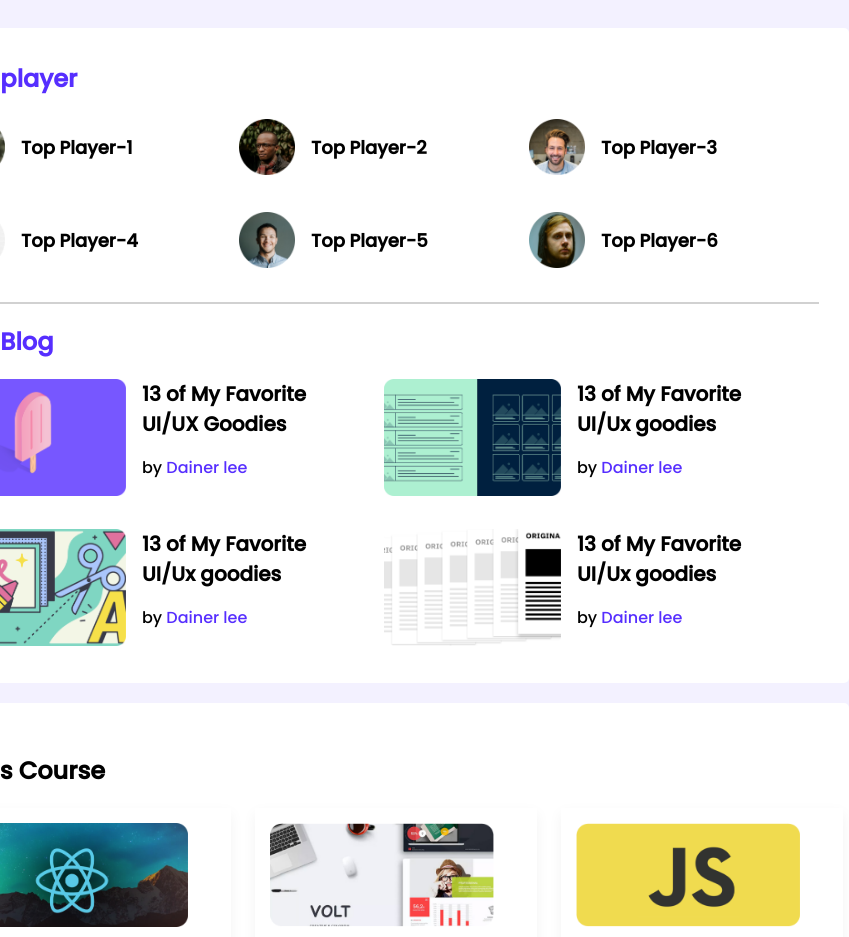
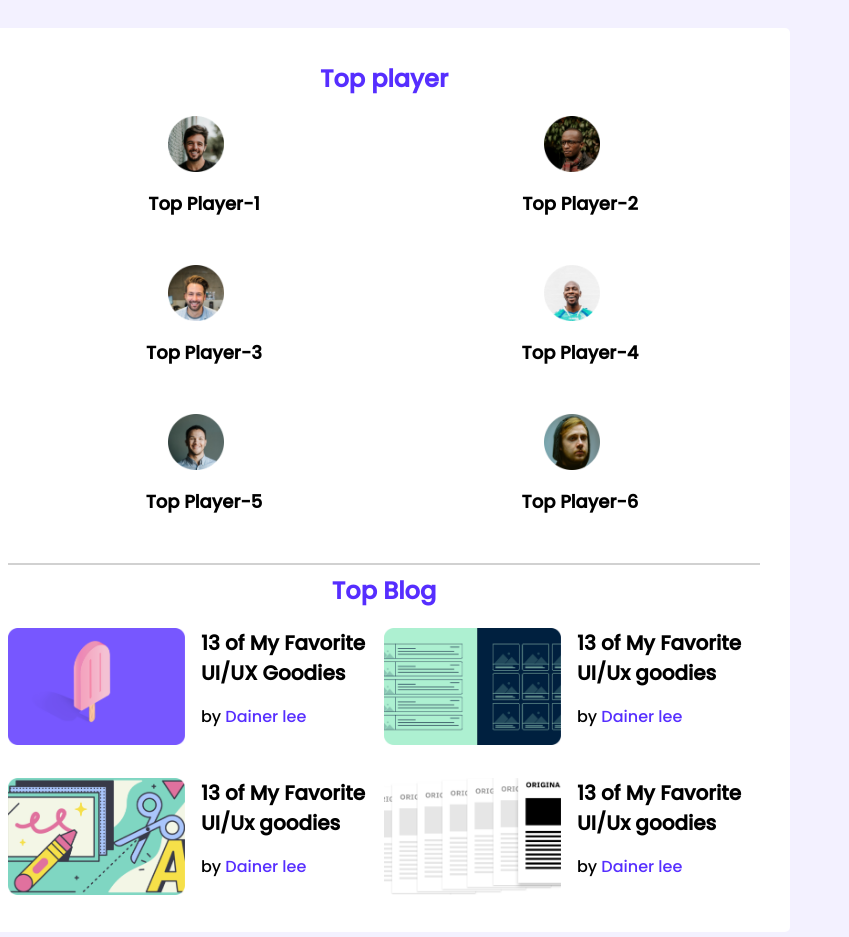
Before and after one commit to mominul-01/Leader_Board, a plain HTML site: page index.html in a window 768 px wide. Shown: the top 937 px of the page, 849 px wide, since content can reach past the window. Drawn offline with Linux system fonts and the light colour scheme.

Commit message:
doneg responsive

```diff
--- a/index.html
+++ b/index.html
@@ -9,8 +9,8 @@
     <link rel="stylesheet" href="styles/style.css">
 
     <!-- Font awesome -->
+    <script src="https://kit.fontawesome.com/ec1f367db1.js" crossorigin="anonymous"></script>
 
-    <script src="https://kit.fontawesome.com/ec1f367db1.js" crossorigin="anonymous"></script>
 </head>
 <body>
 
@@ -57,7 +57,7 @@
             <hr>
 
             <div class="top_blogs">
-                <h2 class="top_blog_heading">Top Blog</h2>
+                <h2 class="section_title">Top Blog</h2>
                 <div class="blogs">
                     <article class="blog">
                     <div class="blog_img">
@@ -103,7 +103,7 @@
         <!-- Lates Course -->
         <section class="container">
             <div class="lates_course">
-                <h2>Lates Course</h2>
+                <h2 class="section_title">Lates Course</h2>
                 <div class="courses">
                     <div class="course">
                         <div class="course_banner">
--- a/styles/style.css
+++ b/styles/style.css
@@ -62,7 +62,7 @@ hr{
     grid-template-columns: repeat(2, 1fr);
     grid-row-gap: 26px;
 }
-.top_blog_heading{
+.section_title{
     color: #562EFF;
     font-size: 24px;
 }
@@ -130,3 +130,56 @@ hr{
 .fa-star.empty{
     color: #AEAEAE;
 }
+
+
+/* media Queries */
+/* mobile seren/ */
+
+@media only screen and (max-width: 688px) {
+
+    .container{
+        width: 100%;
+    }
+    .section_title{
+       text-align:  center;
+    }
+    .players, .blogs, .courses{
+
+        grid-template-columns: repeat(1,1fr);
+        justify-items: center;
+
+    }
+    .player, .player, .course{
+        flex-direction: column;
+        align-items: center;
+    }
+}
+
+/* tablet seren/ */
+
+@media  only screen and (min-width: 688px) and (max-width: 992px) {
+
+
+    .container{
+        width: 100%;
+    }
+    .section_title{
+       text-align:  center;
+    }
+
+    .players{
+
+        grid-template-columns: repeat(2,1fr);
+        justify-items: center;
+
+    }
+    .player, .player, .course{
+        flex-direction: column;
+        align-items: center;
+    }
+    .blogs, .courses{
+
+        grid-template-columns: repeat(2,1fr);
+    }
+
+}
```
